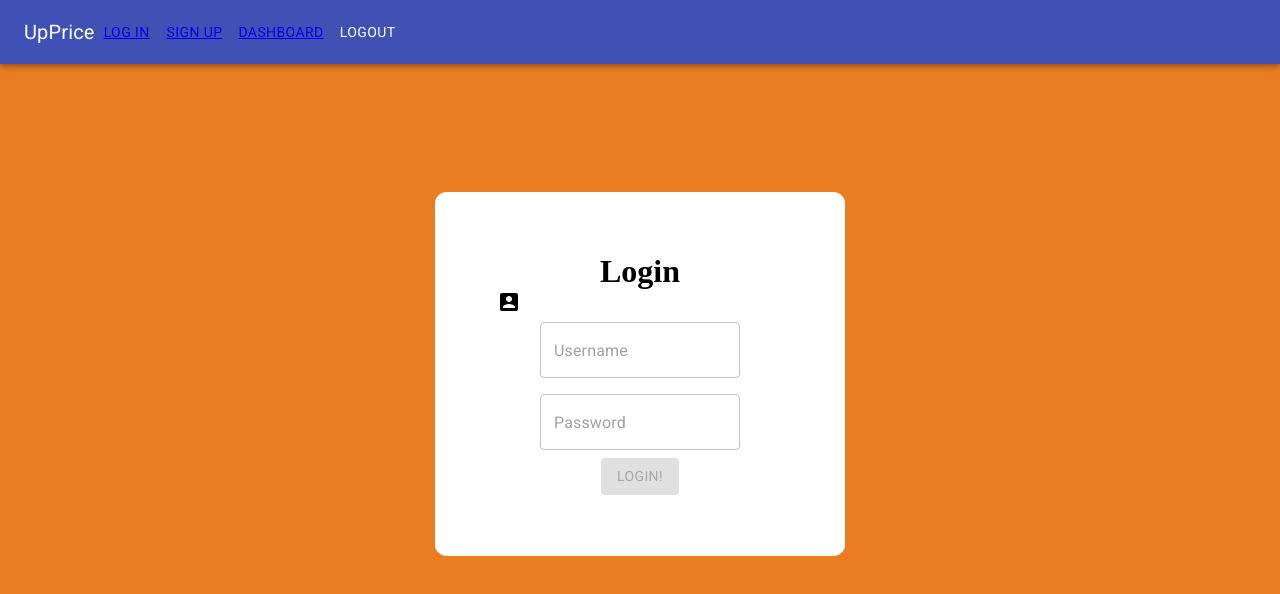
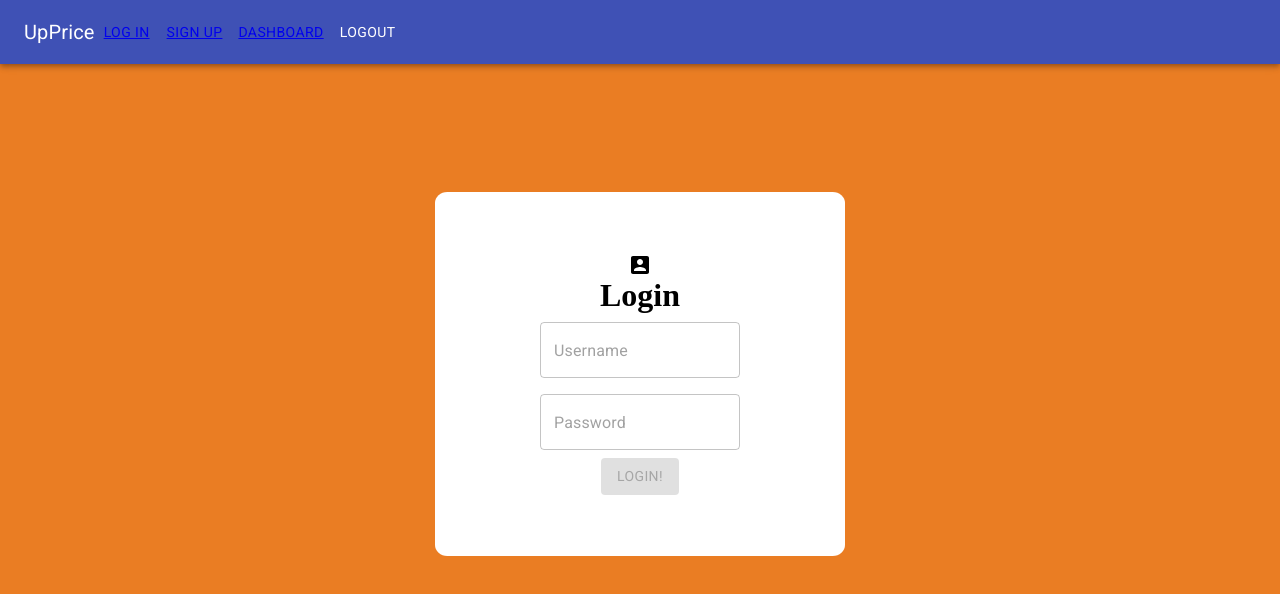
Before and after one commit to bw-airbnb-2/front-end, a React (Create React App) app in the folder airbnb-optimal-price/: page /log-in in a window 1280 px wide. Shown: the top 594 px of the page. Built offline with nearby package versions, Linux system fonts and the light colour scheme.

Commit message:
Fixed centering issue with css

```diff
--- a/airbnb-optimal-price/src/Components/Login/Login.css
+++ b/airbnb-optimal-price/src/Components/Login/Login.css
@@ -1,6 +1,6 @@
 .mainDiv{
     /* Background Card */
-    background-color:white;
+    background-color:rgb(255, 255, 255);
     display:flex;
     flex-direction:column;
     width:40%;
@@ -9,9 +9,14 @@
     /* Align */
     text-align:center;
     justify-content: center;
+    align-items: center;
 }
 .mainerDiv{
     display:flex;
+    flex-direction:column;
+    padding:10%;
+    /* Align */
+    align-items: center;
     justify-content: center;
-    padding:10%;
+    text-align:center;
 }
--- a/airbnb-optimal-price/src/Components/Login/Login.js
+++ b/airbnb-optimal-price/src/Components/Login/Login.js
@@ -1,7 +1,6 @@
 import React, { useState, useEffect } from 'react';
 import './Login.css'
 import * as Yup from "yup";
-import './Login.css'
 import { Button } from '@material-ui/core';
 import TextField from '@material-ui/core/TextField';
 import { makeStyles } from '@material-ui/core/styles';
@@ -18,28 +17,33 @@ const useStyles = makeStyles((theme) => ({
     },
   },
 }));
+//STYLES ^^^
+
 export default function Login() {
   const classes = useStyles();
   let history = useHistory();
-    //Setting State
+
   const [formState, setFormState] = useState({
     email: "",
     username: "",
     password: "",
   });
+  //SETTING STATE  ^^^
 
-    const [buttonDisabled, setButtonDisabled]= useState(true)
-    //Input change
+  const [buttonDisabled, setButtonDisabled] = useState(true)
+  //BUTTON CHANGE ^^^
+
   const changeHandler = (e) => {
     setFormState({
       ...formState,
       [e.target.id]: e.target.value
     })
   }
+  //CHANGE HANDLER ^^^
 
   const submitForm = (e) => {
     e.preventDefault();
-
+    // SUBMIT FORM ^^^
     const post = {
       "username": formState.username,
       "password": formState.password
@@ -48,13 +52,13 @@ export default function Login() {
 
     axiosWithAuth()
       .post('https://airbnb-bw-backend.herokuapp.com/api/auth/login', post)
-        .then( (res) => {
+      .then((res) => {
         console.log(res.data)
         localStorage.setItem('token', res.data.token)
         console.log(history)
         history.push('/dashboard')
       })
-        .catch( (err) => {
+      .catch((err) => {
         console.error(err)
       })
   }
@@ -67,25 +71,26 @@ export default function Login() {
     //   .required("Must include email address."),
     password: Yup
       .string()
-          .min(5, "Passwords must be at least 8 characters long.")
+      .min(5, "Passwords must be at least 5 characters long.")
       .required("Password is Required"),
   });
+
+  //FORM STATE REFRESH
   useEffect(() => {
     formSchema.isValid(formState).then(valid => {
       setButtonDisabled(!valid);
     });
   }, [formState]);
 
-    return(
+  return (
     <div className='mainerDiv'>
       <div className='mainDiv'>
+        <AccountBoxIcon />
         <h1>Login</h1>
-              <AccountBoxIcon />
         <form className={classes.root}>
-                {/* <TextField id="email" variant="outlined" type='text' placeholder='Email' onChange={changeHandler} value={formState.email}/> */}
-                <TextField id="username" variant="outlined" type='text' placeholder='Username' onChange={changeHandler} value={formState.username}/>
-                <TextField id="password" variant="outlined" type='password' placeholder='Password'onChange={changeHandler} value={formState.password}/>
-                <Button variant='contained'color='primary'disabled={buttonDisabled} value='submit'onClick={submitForm}>Login!</Button>
+          <TextField id="username" variant="outlined" type='text' placeholder='Username' onChange={changeHandler} value={formState.username} />
+          <TextField id="password" variant="outlined" type='password' placeholder='Password' onChange={changeHandler} value={formState.password} />
+          <Button variant='contained' color='primary' disabled={buttonDisabled} value='submit' onClick={submitForm}>Login!</Button>
         </form>
       </div>
     </div>
```
Lines whose indentation alone changed are shown as unchanged.
